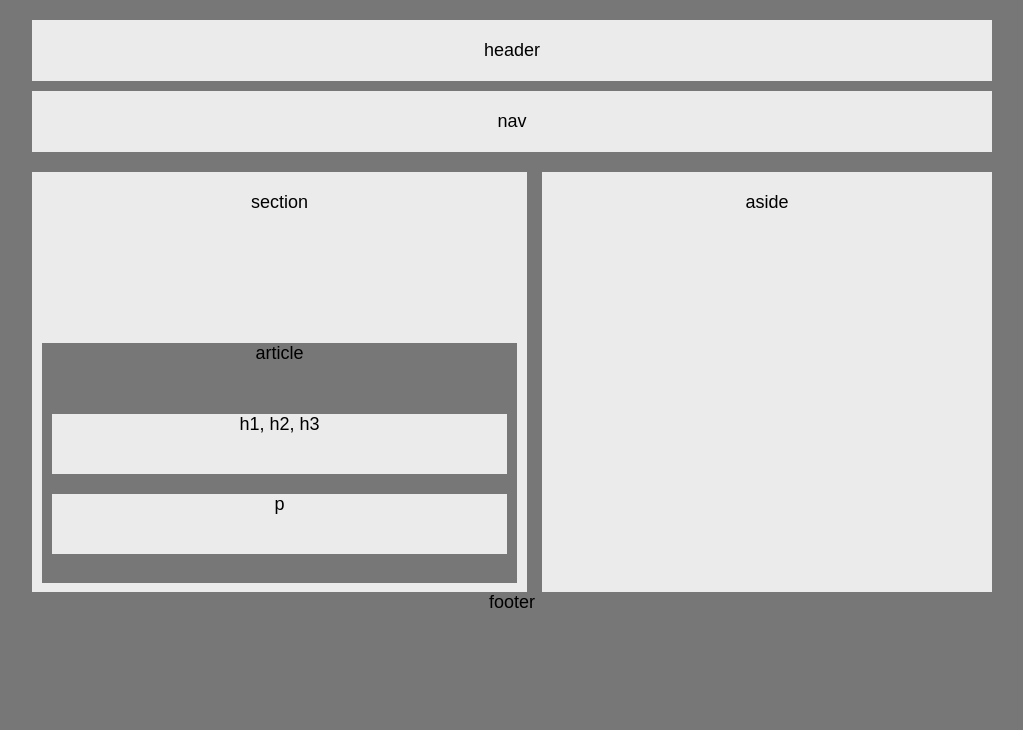
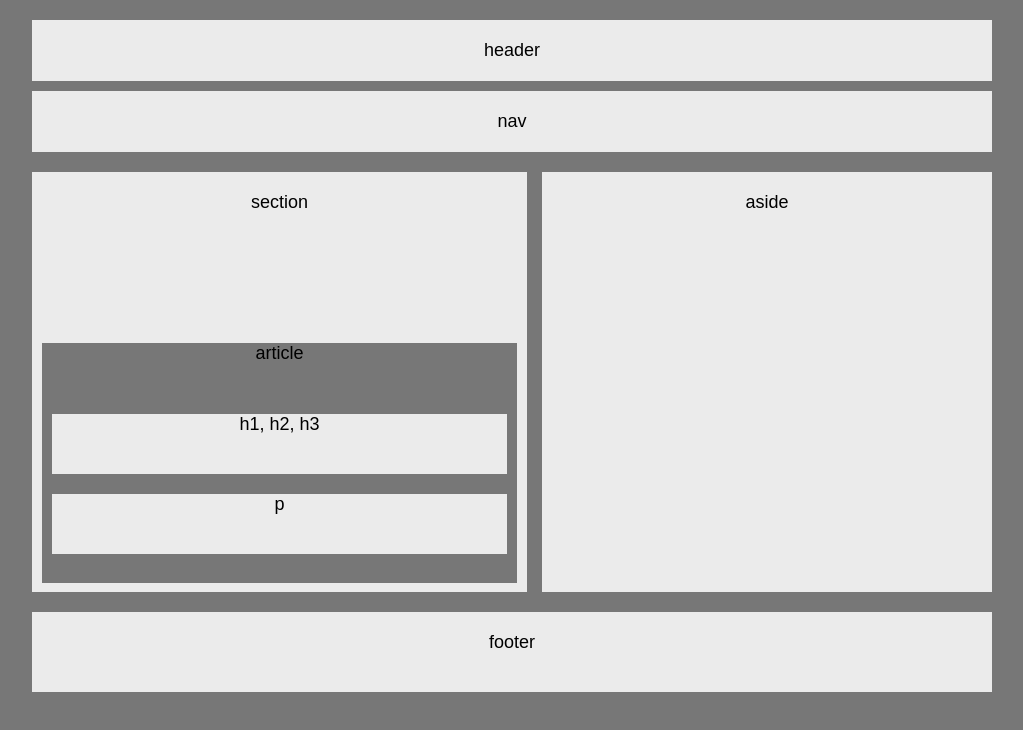
Before and after one commit to Rilagan1937/HW-Wireframe, a plain HTML site: page index.html in a window 1280 px wide. Shown: the whole page, without its empty margins (128-1151 px from the left). Drawn offline with Linux system fonts and the light colour scheme.

Commit message:
most updated version

```diff
--- a/style.css
+++ b/style.css
@@ -23,6 +23,7 @@ header {
     float: left;
     height: 400px;
     background-color: #ebebeb;
+    margin-bottom: 20px;
 }
 .aside {
     padding-top: 20px;
@@ -30,9 +31,9 @@ header {
     float: right;
     background-color: #ebebeb;
     height: 400px;
+    margin-bottom: 20px;
 }
 .article {
-
     background-color: #777;
     margin: 10px;
     height: 60%;
@@ -43,7 +44,6 @@ header {
     background-color: #ebebeb;
     margin-left: 10px;
     margin-right: 10px;
-
     height: 25%;
     position: relative;
     top: 50px;
@@ -56,3 +56,12 @@ header {
     position: relative;
     top: 70px;
 }
+footer{
+    background-color: #ebebeb;
+    padding: 20px;
+    margin-bottom: 20px;
+    margin-top: 10px;
+    padding: 20px;
+    height: 40px;
+    clear: both;
+}
```
Also changed, not shown: index.html (+1 -0 lines).
